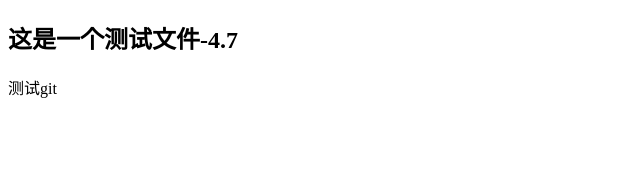
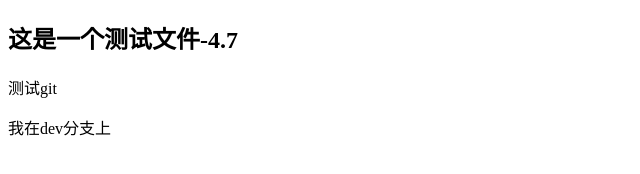
Before and after one commit to w3cteching/testpro1, a plain HTML site: page index.html in a window 1280 px wide. Shown: the whole page, without its empty margins (0-640 px from the left). Drawn offline with Linux system fonts and the light colour scheme.

Commit message:
on dev add p content

```diff
--- a/index.html
+++ b/index.html
@@ -9,5 +9,6 @@
 <body>
     <h2>这是一个测试文件-4.7</h2>
     <p>测试git</p>
+    <p>我在dev分支上</p>
 </body>
 </html>
```
